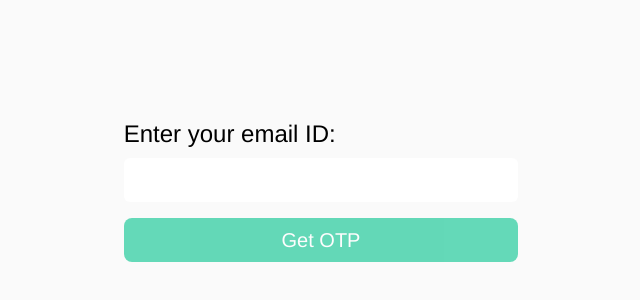
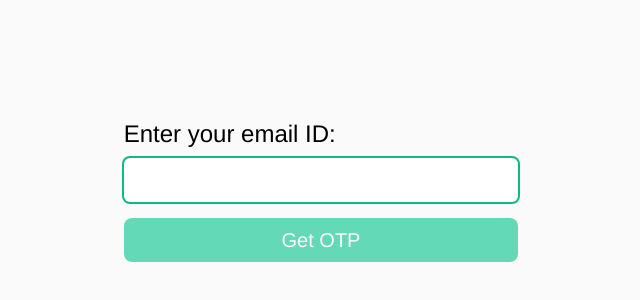
Before and after one commit to AdityaAgrawal-03/basis-form, a React (Create React App) app: page / in a window 1280 px wide. Shown: the part 210-510 px from the top of the page, without its empty margins (319-959 px from the left). Built offline with nearby package versions, Linux system fonts and the light colour scheme.

Commit message:
feat: cursor blink on mount

```diff
--- a/src/features/auth/Login.jsx
+++ b/src/features/auth/Login.jsx
@@ -1,4 +1,4 @@
-import { useState } from "react";
+import { useEffect, useRef, useState } from "react";
 import { useNavigate } from "react-router-dom";
 import { send } from "emailjs-com";
 import {
@@ -12,6 +12,8 @@ import { useDispatch } from "react-redux";
 
 export function Login() {
   const [email, setEmail] = useState("");
+
+  const inputElement = useRef();
 
   const dispatch = useDispatch();
   const navigate = useNavigate();
@@ -39,11 +41,16 @@ export function Login() {
     setEmail("");
   };
 
+  useEffect(() => {
+    inputElement.current.focus();
+  }, []);
+
   return (
     <div className="flex items-center justify-center h-screen">
       <form className="w-full md:w-1/3 rounded-lg flex flex-col p-4">
         <label className="md:text-2xl">Enter your email ID: </label>
         <input
+          ref={inputElement}
           type="email"
           className="p-2 rounded-md focus:ring-green-500 border-0 focus:ring-2 focus:outline-none mt-2 text-lg font-thin"
           value={email}
```
